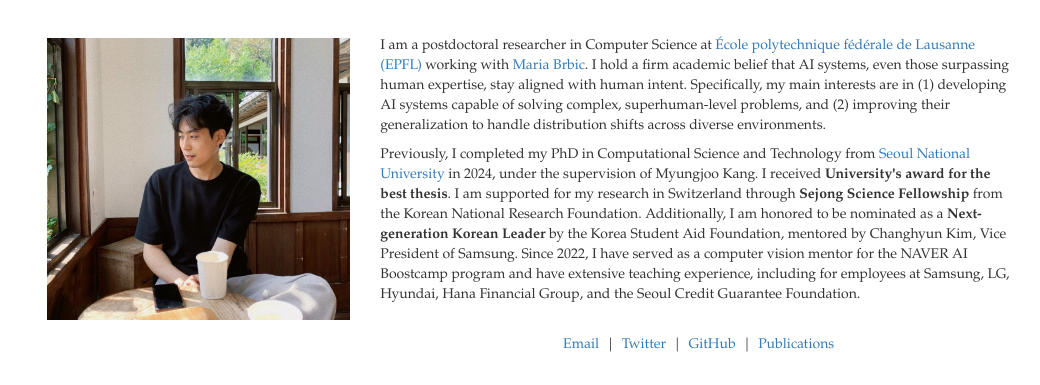
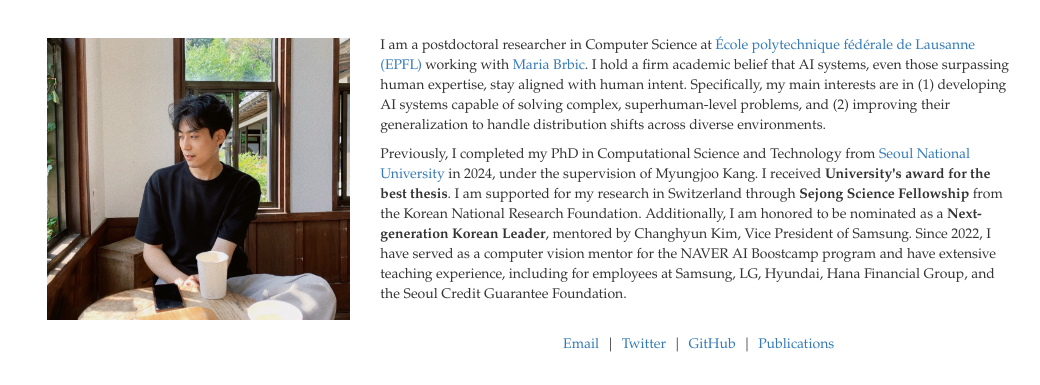
Before and after one commit to aandyjeon/website, a plain HTML site: page index.html in a window 1280 px wide. Shown: the part 102-487 px from the top of the page, without its empty margins (108-1148 px from the left). Drawn offline with Linux system fonts and the light colour scheme; files that its build step writes are made by us from their sources; a script that the page names is missing.

Commit message:
Update index.html

```diff
--- a/index.html
+++ b/index.html
@@ -35,7 +35,7 @@
                     </p>
 
                     <p>
-                    Previously, I completed my PhD in Computational Science and Technology from <a href="https://en.snu.ac.kr/index.html">Seoul National University</a> in 2024, under the supervision of Myungjoo Kang. I received <b>University's award for the best thesis</b>. I am supported for my research in Switzerland through <b>Sejong Science Fellowship</b> from the Korean National Research Foundation. Additionally, I am honored to be nominated as a <b>Next-generation Korean Leader</b> by the Korea Student Aid Foundation, mentored by Changhyun Kim, Vice President of Samsung. Since 2022, I have served as a computer vision mentor for the NAVER AI Boostcamp program and have extensive teaching experience, including for employees at Samsung, LG, Hyundai, Hana Financial Group, and the Seoul Credit Guarantee Foundation.
+                    Previously, I completed my PhD in Computational Science and Technology from <a href="https://en.snu.ac.kr/index.html">Seoul National University</a> in 2024, under the supervision of Myungjoo Kang. I received <b>University's award for the best thesis</b>. I am supported for my research in Switzerland through <b>Sejong Science Fellowship</b> from the Korean National Research Foundation. Additionally, I am honored to be nominated as a <b>Next-generation Korean Leader</b>, mentored by Changhyun Kim, Vice President of Samsung. Since 2022, I have served as a computer vision mentor for the NAVER AI Boostcamp program and have extensive teaching experience, including for employees at Samsung, LG, Hyundai, Hana Financial Group, and the Seoul Credit Guarantee Foundation.
                     <br><br>
                         <p class="contact">
                             <a href="mailto:myeongho.jeon@epfl.ch">Email</a> &nbsp;|&nbsp;
```
